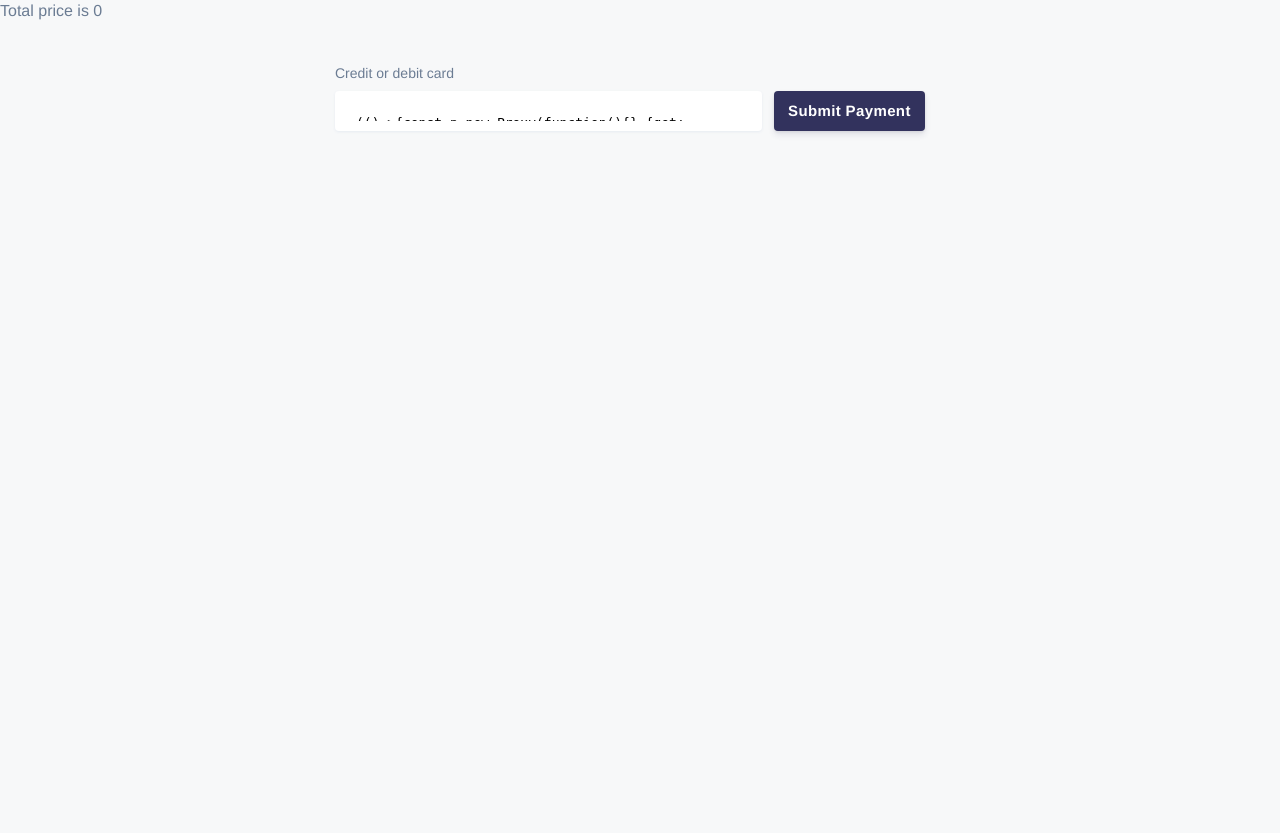
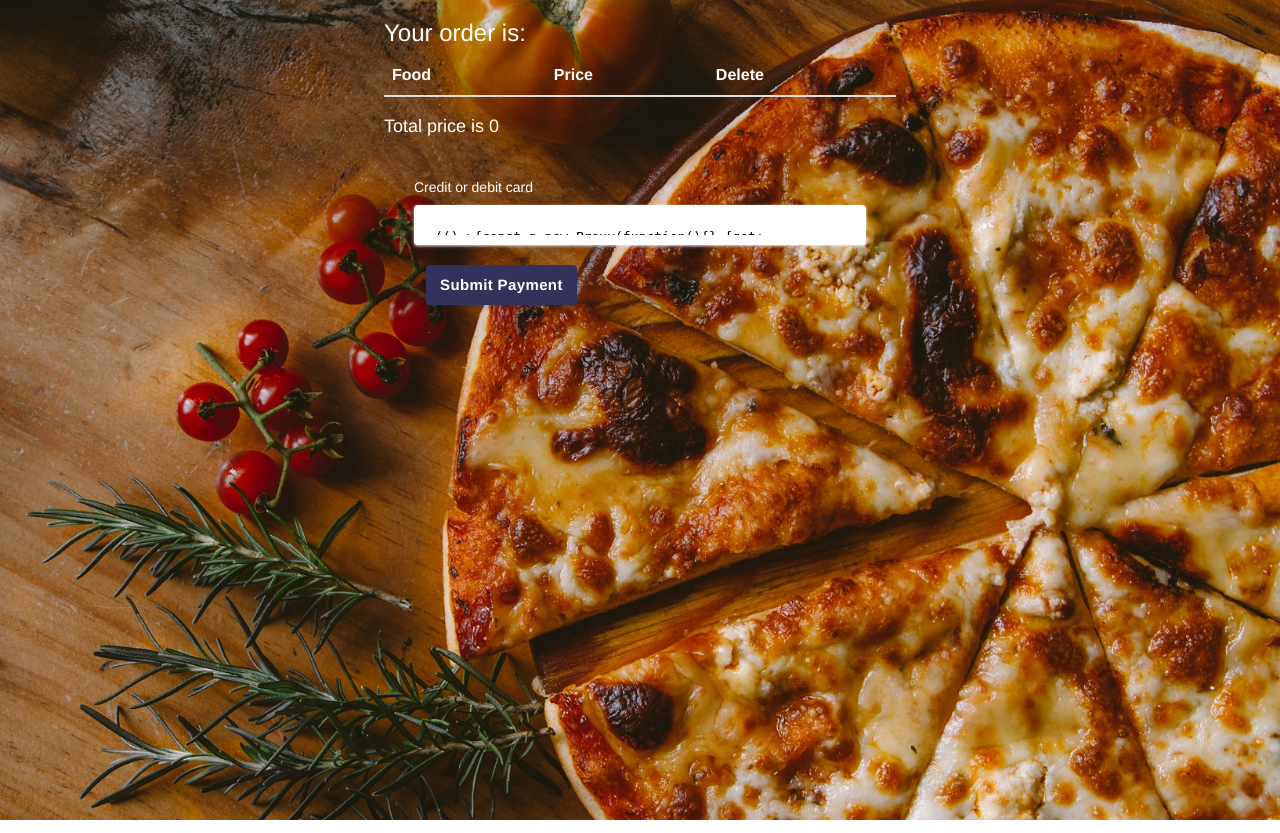
Before and after one commit to MotazBellah/pizza, a Django app: page /carts in a window 1280 px wide. Run offline with Django 3.2, Linux system fonts and the light colour scheme; a user stored in the database is signed in; data comes from the database, SQL or seed files in the repository; both versions use the stored data as it was after the commit; lists and menus that the app fills with data are empty; parts of the project's set-up code (start-up, migrations or seed data) failed here and were passed over; some libraries are stand-ins or nearby versions.

Commit message:
Style the payment page

```diff
--- a/restaurant/pizza/templates/pizza/payment.html
+++ b/restaurant/pizza/templates/pizza/payment.html
@@ -1,14 +1,16 @@
 {% load static %}
 <html><head>
+    <link rel="stylesheet" href="{% static 'app.css' %}">
+    <!-- Bootstrap CSS -->
+    <!-- <link rel="stylesheet" href="https://stackpath.bootstrapcdn.com/bootstrap/4.4.1/css/bootstrap.min.css" integrity="sha384-Vkoo8x4CGsO3+Hhxv8T/Q5PaXtkKtu6ug5TOeNV6gBiFeWPGFN9MuhOf23Q9Ifjh" crossorigin="anonymous"> -->
+
+    <link href="https://fonts.googleapis.com/css2?family=Caveat:wght@700&family=Satisfy&display=swap" rel="stylesheet">
+    <link rel="stylesheet" href="https://cdnjs.cloudflare.com/ajax/libs/font-awesome/4.7.0/css/font-awesome.min.css">
+
 <link href="https://maxcdn.bootstrapcdn.com/bootstrap/3.3.7/css/bootstrap.min.css" type="text/css" rel="stylesheet">
 <style media="screen">
-body, html {
-  height: 100%;
-  background-color: #f7f8f9;
-  color: #6b7c93;
-}
 
-*, label {
+label {
   font-family: "Helvetica Neue", Helvetica, sans-serif;
   font-size: 16px;
   font-variant: normal;
@@ -39,7 +41,7 @@ button {
   transition: all 150ms ease;
   float: left;
   margin-left: 12px;
-  margin-top: 28px;
+
 }
 
 button:hover {
@@ -66,10 +68,10 @@ label {
   color: #fa755a;
 }
 
-.form-row {
+/* .form-row {
   width: 70%;
   float: left;
-}
+} */
 
 .token {
   color: #32325d;
@@ -78,7 +80,7 @@ label {
 }
 
 .wrapper {
-  width: 670px;
+  width: 40%;
   margin: 0 auto;
   height: 100%;
 }
@@ -112,7 +114,6 @@ label {
  */
 .StripeElement {
   box-sizing: border-box;
-
   height: 40px;
 
   padding: 10px 12px;
@@ -137,21 +138,40 @@ label {
 .StripeElement--webkit-autofill {
   background-color: #fefde5 !important;
 }
+
+table a {
+    color: white;
+}
+
 </style>
 </head>
 
 <body>
-    {% for item in food %}
-    <ul>
-        <li><span>{{ item.0.0 }}</span>  <span>{{ item.0.1 }}</span></li>
-        <a href="{% url 'delete' item.1 %}">Delete</a>
-
-    </ul>
-    {% endfor %}
-    <p>Total price is {{ price }}</p>
 
   <div class="wrapper" id="collapseStripe">
   <script src="https://js.stripe.com/v3/"></script>
+  <h3>Your order is:</h3>
+
+  <table class="table">
+    <thead>
+      <tr>
+        <th>Food</th>
+        <th>Price</th>
+        <th>Delete</th>
+      </tr>
+    </thead>
+    <tbody>
+        {% for item in food %}
+            <tr>
+              <td>{{ item.0.0 }}</td>
+              <td>{{ item.0.1 }}</td>
+              <td><a class="fa fa-trash fa-lg" href="{% url 'delete' item.1 %}"></a></td>
+            </tr>
+        {% endfor %}
+    </tbody>
+  </table>
+
+  <h4>Total price is {{ price }}</h4>
 
   <form action="{% url 'payments' %}" method="POST" id="payment-form">
       {% csrf_token %}
```
Also changed, not shown: restaurant/pizza/static/app.css (+6 -2 lines), restaurant/db.sqlite3.
